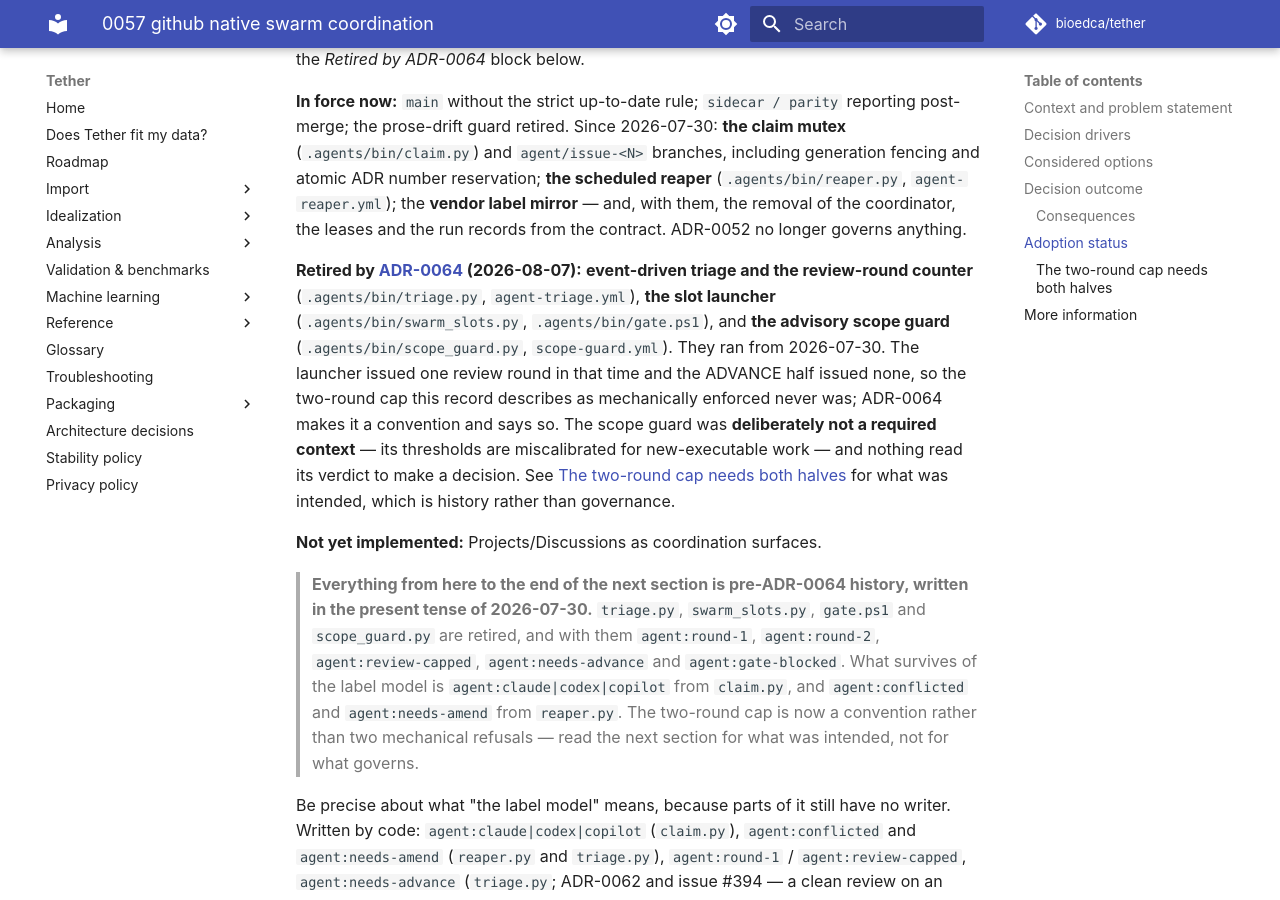
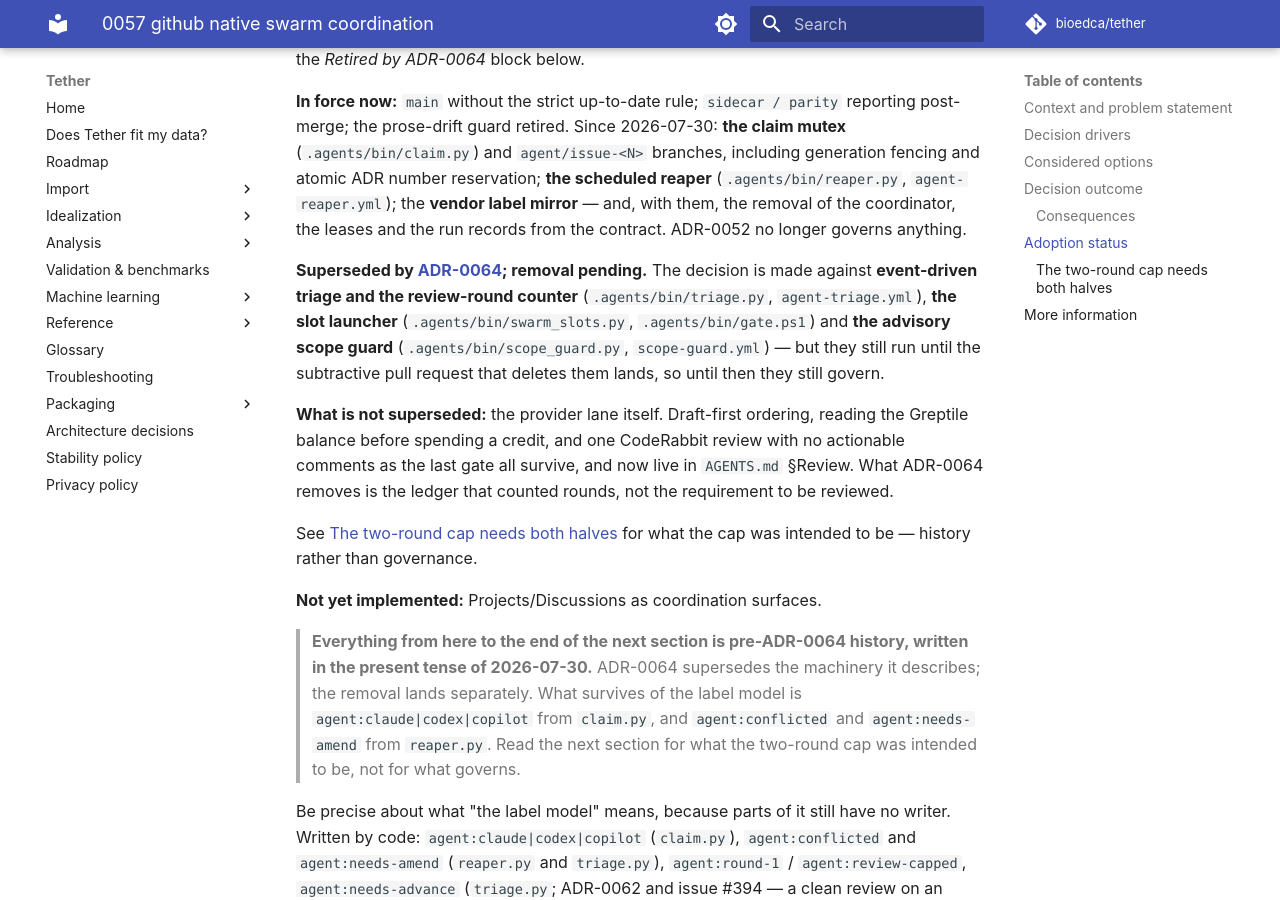
Before and after one commit to bioedca/tether, an MkDocs documentation site: the page built from docs/adr/0057-github-native-swarm-coordination.md, in a window 1280 px wide and 900 px high, scrolled down 3660 px. Built offline with MkDocs 1.6.1 and Material for MkDocs 9.7.7, drawn with Linux system fonts in a browser that asks for light colours; comment, search, counter and statistics services are not loaded; the version menu is left out.

Commit message:
docs(adr): superseded is not removed, and the provider lane is not gone
CodeRabbit round 4 on #427. Both halves correct, and both the same error I
keep making: writing the intended end state as though it were the observed one.

ADR-0057's block said triage, the launcher and the scope guard were 'retired'.
They are superseded - the decision is made - but they still run and still
govern until the subtractive PR deletes them, which ADR-0064's own Adoption
status says in as many words. Now reads 'superseded; removal pending'.

It also conflated the retired machinery with the retained provider lane.
Draft-first ordering, the credit-balance check and the clean CodeRabbit gate
all survive in AGENTS.md; what ADR-0064 removes is the ledger that counted
rounds, not the requirement to be reviewed. Stated separately now.

Also drops the label enumeration from the history marker: it restated five
label names that the block above already lists, which is one more place for
them to drift.

```diff
--- a/docs/adr/0057-github-native-swarm-coordination.md
+++ b/docs/adr/0057-github-native-swarm-coordination.md
@@ -130,26 +130,28 @@ number reservation; **the scheduled reaper** (`.agents/bin/reaper.py`, `agent-re
 **vendor label mirror** — and, with them, the removal of the coordinator, the leases and the run
 records from the contract. ADR-0052 no longer governs anything.
 
-**Retired by [ADR-0064](0064-the-agent-layer-coordinates-writers-not-reviews.md) (2026-08-07):**
-**event-driven triage and the review-round counter** (`.agents/bin/triage.py`, `agent-triage.yml`),
-**the slot launcher** (`.agents/bin/swarm_slots.py`, `.agents/bin/gate.ps1`), and **the advisory
-scope guard** (`.agents/bin/scope_guard.py`, `scope-guard.yml`). They ran from 2026-07-30. The
-launcher issued one review round in that time and the ADVANCE half issued none, so the two-round cap
-this record describes as mechanically enforced never was; ADR-0064 makes it a convention and says
-so. The scope guard was **deliberately not a required context** — its thresholds are miscalibrated
-for new-executable work — and nothing read its verdict to make a decision.
-See [The two-round cap needs both halves](#the-two-round-cap-needs-both-halves) for what was
-intended, which is history rather than governance.
+**Superseded by [ADR-0064](0064-the-agent-layer-coordinates-writers-not-reviews.md); removal
+pending.** The decision is made against **event-driven triage and the review-round counter**
+(`.agents/bin/triage.py`, `agent-triage.yml`), **the slot launcher** (`.agents/bin/swarm_slots.py`,
+`.agents/bin/gate.ps1`) and **the advisory scope guard** (`.agents/bin/scope_guard.py`,
+`scope-guard.yml`) — but they still run until the subtractive pull request that deletes them lands,
+so until then they still govern.
+
+**What is not superseded:** the provider lane itself. Draft-first ordering, reading the Greptile
+balance before spending a credit, and one CodeRabbit review with no actionable comments as the last
+gate all survive, and now live in `AGENTS.md` §Review. What ADR-0064 removes is the ledger that
+counted rounds, not the requirement to be reviewed.
+
+See [The two-round cap needs both halves](#the-two-round-cap-needs-both-halves) for what the cap was
+intended to be — history rather than governance.
 
 **Not yet implemented:** Projects/Discussions as coordination surfaces.
 
 > **Everything from here to the end of the next section is pre-ADR-0064 history, written in the
-> present tense of 2026-07-30.** `triage.py`, `swarm_slots.py`, `gate.ps1` and `scope_guard.py` are
-> retired, and with them `agent:round-1`, `agent:round-2`, `agent:review-capped`,
-> `agent:needs-advance` and `agent:gate-blocked`. What survives of the label model is
-> `agent:claude|codex|copilot` from `claim.py`, and `agent:conflicted` and `agent:needs-amend` from
-> `reaper.py`. The two-round cap is now a convention rather than two mechanical refusals — read the
-> next section for what was intended, not for what governs.
+> present tense of 2026-07-30.** ADR-0064 supersedes the machinery it describes; the removal lands
+> separately. What survives of the label model is `agent:claude|codex|copilot` from `claim.py`, and
+> `agent:conflicted` and `agent:needs-amend` from `reaper.py`. Read the next section for what the
+> two-round cap was intended to be, not for what governs.
 
 Be precise about what "the label model" means, because parts of it still have no writer. Written by
 code: `agent:claude|codex|copilot` (`claim.py`), `agent:conflicted` and `agent:needs-amend`
```
